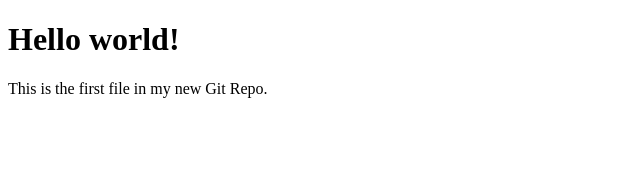
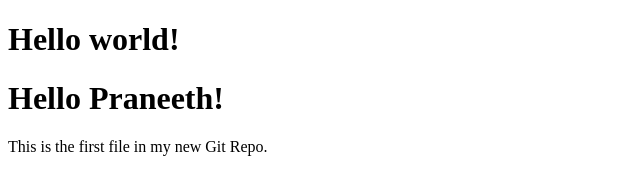
Before and after one commit to praneeth212/practice, a plain HTML site: page index.html in a window 1280 px wide. Shown: the whole page, without its empty margins (0-640 px from the left). Drawn offline with Linux system fonts and the light colour scheme.

Commit message:
Third commit

```diff
--- a/index.html
+++ b/index.html
@@ -6,6 +6,7 @@
   </head>
   <body>
     <h1>Hello world!</h1>
+    <div><h1>Hello Praneeth!</h1></div>
     <p>This is the first file in my new Git Repo.</p>
   </body>
 </html>
```
